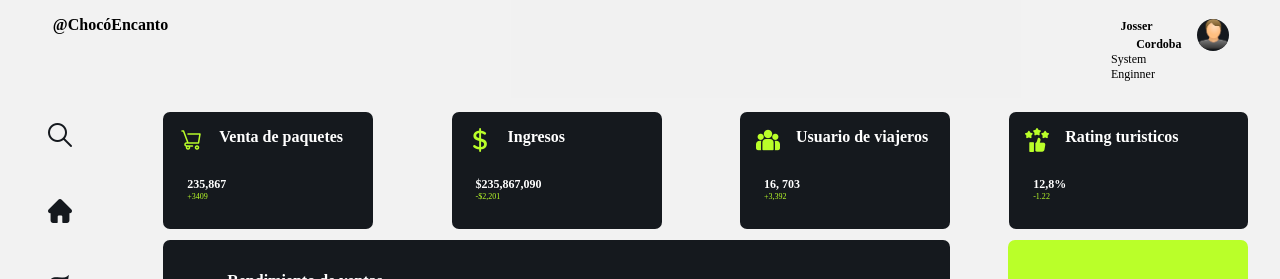
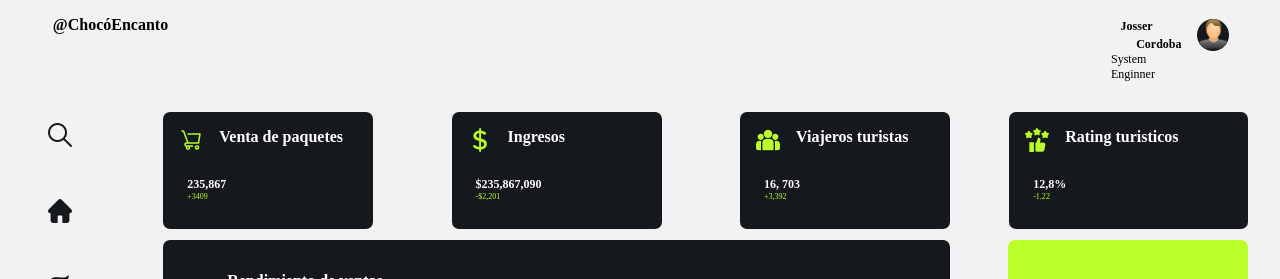
Before and after one commit to IngenieroJosser/CHOCOENCANTO, a React (Vite) app: page /Admin in a window 1280 px wide. Shown: the top 279 px of the page. Built offline with nearby package versions, Linux system fonts and the light colour scheme; a web font is replaced by a local one.

Commit message:
end dashboard

```diff
--- a/src/components/admin/DataAnalytics.jsx
+++ b/src/components/admin/DataAnalytics.jsx
@@ -34,7 +34,7 @@ const DataAnalytics = () => {
 
                     <div className="content--admin">
                         <img src={user} alt="usuario" />
-                        <p>Usuario de viajeros</p>
+                        <p>Viajeros turistas</p>
 
                         <div className="content">
                             <p className='count--content'>16, 703</p>
```
